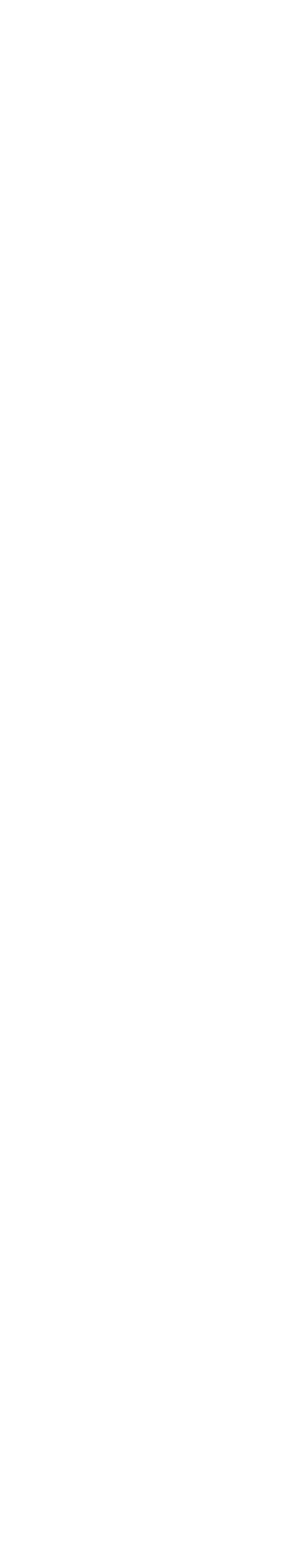
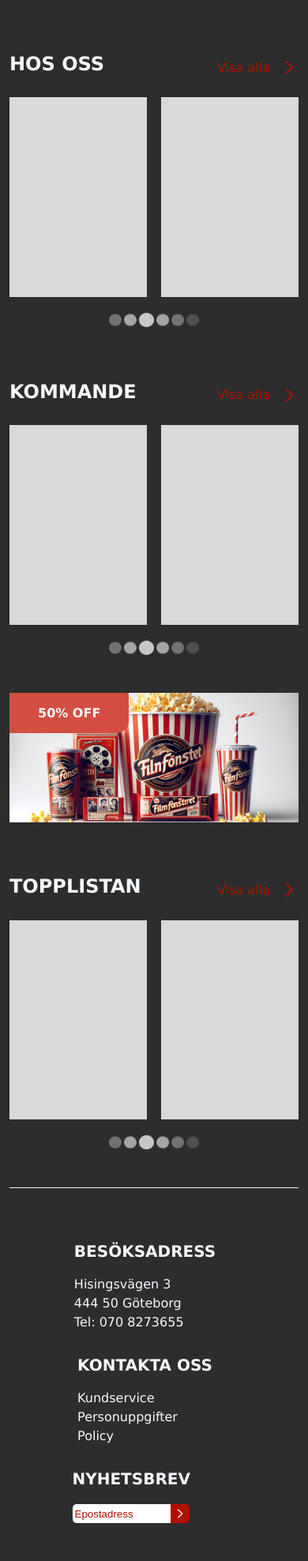
Before and after one commit to wlanhage/dd-bio-proj, a PHP site: page / in a window 390 px wide. Before the commit the part shown is empty. Shown: the part 845-2821 px from the top of the page at 79% size. Before the commit the page ends 844 px from the top, so only its background shows below. Run offline with PHP 8.4, Linux system fonts and the light colour scheme.

Commit message:
added landingpage for mobile and desktop

```diff
--- a/index.html
+++ b/index.html
@@ -1,13 +1,131 @@
 <!DOCTYPE html>
 <html lang="en">
-<head>
-    <meta charset="UTF-8">
-    <meta name="viewport" content="width=device-width, initial-scale=1.0">
-    <title>FilmFönstret</title>
-
-    <link rel="stylesheet" href="style.css">
-</head>
-<body>
-
-</body>
+  <head>
+    <meta charset="UTF-8" />
+    <meta name="viewport" content="width=device-width, initial-scale=1.0" />
+    <link rel="stylesheet" href="style.css" />
+    <title>Film-Fönstret</title>
+  </head>
+  <body>
+    <header class="hero flex column">
+      <nav>
+        <!--NAV-->NAV
+      </nav>
+      <!--HERO-->
+      <div class="card-button-container">
+          <div class="card">
+            <h3>Info about movie</h3>
+            <p>
+              Lorem ipsum, dolor sit amet consectetur adipisicing elit. Quis fuga
+              nulla iusto cumque deleniti vitae dolores qui, laboriosam modi,
+              voluptas maxime velit nesciunt reiciendis amet libero. Vitae soluta
+              aperiam maiores.
+            </p>
+          </div>
+          <button class="btn-hero">MORE</button>
+        </div>
+    </header>
+    <!-- <div class="wrapper flex column"> -->
+      <section class="in-cinema flex">
+        <div class="flex column">
+          <div class="title flex row">
+            <h2 class="title-sections">HOS OSS</h2>
+            <div class="show-more-btn flex">
+              <p>Visa alla</p>
+              <img class="arrow-more" src="images/arrow-more.svg" alt="arrow" />
+            </div>
+          </div>
+          <div class="slide-show flex row">
+            <div class="movie-container"><img src="images/placeholder.png" alt="placeholder"></div>
+            <div class="movie-container"><img src="images/placeholder.png" alt="placeholder"></div>
+            <div class="movie-container desktop"><img src="images/placeholder.png" alt="placeholder"></div>
+            <div class="movie-container desktop"><img src="images/placeholder.png" alt="placeholder"></div>
+          </div>
+          <img
+            class="slidecircle"
+            src="images/slidecircle.png"
+            alt="slidecircles"
+          />
+        </div>
+        <div class="arrow"><img src="images/arrow.svg" alt="arrow" /></div>
+      </section>
+      <section class="upcoming flex">
+        <div class="flex column">
+          <div class="title flex row">
+            <h2 class="title-sections">KOMMANDE</h2>
+            <div class="show-more-btn flex">
+              <p>Visa alla</p>
+              <img class="arrow-more" src="images/arrow-more.svg" alt="arrow" />
+            </div>
+          </div>
+          <div class="slide-show flex row">
+            <div class="movie-container"><img src="images/placeholder.png" alt="placeholder"></div>
+            <div class="movie-container"><img src="images/placeholder.png" alt="placeholder"></div>
+            <div class="movie-container desktop"><img src="images/placeholder.png" alt="placeholder"></div>
+            <div class="movie-container desktop"><img src="images/placeholder.png" alt="placeholder"></div>
+          </div>
+          <img
+            class="slidecircle"
+            src="images/slidecircle.png"
+            alt="slidecircles"
+          />
+        </div>
+        <div class="arrow"><img src="images/arrow.svg" alt="arrow" /></div>
+      </section>
+      <section class="ad flex">
+        <img src="images/adimg.png" alt="ad popcorn" />
+        <div class="ad-offer">
+          <p>50% OFF</p>
+        </div>
+      </section>
+      <section class="toplist flex">
+        <div class="flex column">
+          <div class="title flex row">
+            <h2 class="title-sections">TOPPLISTAN</h2>
+            <div class="show-more-btn flex">
+              <p>Visa alla</p>
+              <img class="arrow-more" src="images/arrow-more.svg" alt="arrow" />
+            </div>
+          </div>
+          <div class="slide-show flex row">
+            <div class="movie-container"><img src="images/placeholder.png" alt="placeholder"></div>
+            <div class="movie-container"><img src="images/placeholder.png" alt="placeholder"></div>
+            <div class="movie-container desktop"><img src="images/placeholder.png" alt="placeholder"></div>
+            <div class="movie-container desktop"><img src="images/placeholder.png" alt="placeholder"></div>
+          </div>
+          <img
+            class="slidecircle"
+            src="images/slidecircle.png"
+            alt="slidecircles"
+          />
+        </div>
+        <div class="arrow"><img src="images/arrow.svg" alt="arrow" /></div>
+      </section>
+      <section class="mobile-line"></section>
+      <section class="contact">
+        <div class="col-1 column">
+          <h3>BESÖKSADRESS</h3>
+          <p>Hisingsvägen 3</p>
+          <p>444 50 Göteborg</p>
+          <p>Tel: 070 8273655</p>
+        </div>
+        <div class="col-2 column">
+          <h3>KONTAKTA OSS</h3>
+          <p>Kundservice</p>
+          <p>Personuppgifter</p>
+          <p>Policy</p>
+        </div>
+        <div class="col-3 column">
+          <h3>NYHETSBREV</h3>
+          <div class="email-submit flex">
+            <input type="email" name="email" placeholder="Epostadress" />
+            <button type="submit">
+              <img src="images/arrow.svg" alt="arrow" />
+            </button>
+          </div>
+        </div>
+      </section>
+    <!-- </div> -->
+    <footer></footer>
+  </body>
 </html>
--- a/style.css
+++ b/style.css
@@ -1,5 +1,358 @@
+:root {
+  --white: #f6f8ff;
+  --black: #2d2d2d;
+  --red: #d24e42;
+  --darkred: #b10f00;
+}
+
 * {
-    margin: 0;
-    padding: 0;
-    box-sizing: border-box;
+  box-sizing: border-box;
 }
+
+body {
+  margin: 0 auto;
+  width: 1280px;
+  background-color: var(--black);
+  font-family: "Lucida Sans", "Lucida Sans Regular", "Lucida Grande",
+    "Lucida Sans Unicode", Geneva, Verdana, sans-serif;
+}
+
+/* .wrapper {
+  padding: 0px 173px;
+} */
+
+a:link,
+a:visited,
+a:hover,
+a:active {
+  color: var(--maroon);
+  text-decoration: none;
+}
+
+.btn-sections {
+  border: none;
+  outline: none;
+  background-color: unset;
+}
+
+h1 {
+  font-size: 28px;
+  font-weight: 600; /* Semi-bold */
+  margin: 0;
+  padding: 0;
+  color: var(--white);
+}
+
+h2 {
+  font-size: 24px;
+  font-weight: bolder;
+  color: var(--white);
+}
+
+h3 {
+  font-size: 20px;
+  font-weight: bold;
+  color: var(--white);
+}
+
+p {
+  font-size: 16px;
+  font-weight: 400; /* Regular */
+  color: var(--white);
+}
+
+section {
+  margin: 48px 172px;
+}
+/* -------------------------------------- */
+/* Hero ----------------------------------*/
+
+.hero {
+  align-items: flex-start;
+  background-image: url("images/example.jpg");
+  background-repeat: no-repeat;
+  background-size: 100%;
+  min-height: 100vh;
+  justify-content: space-between;
+}
+
+/* header {
+  align-items: center;
+  justify-content: space-between;
+  background-color: var(--lightgray);
+  height: 925px;
+  background-image: url("images/m-watchonstone.jpg");
+  background-repeat: no-repeat;
+  background-position: 70% 50%;
+} */
+
+.card-button-container {
+  display: flex;
+  flex-direction: row;
+  margin-bottom: 48px;
+}
+
+.card {
+  padding: 24px 34px;
+  /* position: absolute;
+  top: 68%; */
+  background-color: rgba(229, 229, 229, 0.1);
+  width: 480px;
+  margin: 30px 54px 30px 54px;
+}
+
+.hero .card p {
+  margin: 8px 0 24px 0;
+}
+
+.btn-hero {
+  /* align-self: center; */
+  /* position: relative;
+  top: 97%; */
+  align-self: end;
+  padding: 14px;
+  background-color: unset;
+  border: 1px solid var(--white);
+  font-size: 24px;
+  border-radius: 4px;
+  color: var(--white);
+}
+
+/* -------------------------------------- */
+/* Flexbox ------------------------------ */
+
+.flex {
+  display: flex;
+}
+
+.flex.row {
+  flex-direction: row;
+}
+
+.flex.column {
+  flex-direction: column;
+}
+
+/* -------------------------------------- */
+/* Sections ----------------------------- */
+
+.title {
+  justify-content: space-between;
+}
+
+.slide-show {
+  justify-content: space-between;
+  gap: 18px;
+}
+
+.arrow img {
+  width: 36px;
+  top: 50%;
+  position: relative;
+  margin-left: 20px;
+}
+
+.arrow img:hover {
+  transform: scale(1.1);
+  cursor: pointer;
+}
+
+.arrow-more {
+  padding: 26px 0px;
+}
+
+.show-more-btn:hover {
+  transform: scale(1.1);
+  cursor: pointer;
+}
+
+.show-more-btn {
+  gap: 12px;
+}
+
+.show-more-btn p {
+  align-self: center;
+  color: var(--darkred);
+  width: -webkit-fill-available;
+}
+
+.slidecircle {
+  width: 114px;
+  align-self: center;
+  margin-top: 16px;
+}
+
+/*----------------------------*/
+/*ads-------------------------*/
+
+.ad img {
+  max-width: 934px;
+}
+
+/*Ad margin*/
+section.upcoming.flex > div.flex.column > img {
+  margin-bottom: 30px;
+}
+
+section.toplist.flex > div.flex.column > div.title.flex.row {
+  margin-top: 30px;
+}
+/*----------*/
+
+.ad-offer {
+  position: absolute;
+  padding: 0px 72px;
+  background-color: var(--red);
+  border-bottom-right-radius: 15px;
+}
+
+.ad-offer p {
+  font-weight: bolder;
+  font-size: 32px;
+}
+
+/*----------------------------*/
+/*Contact and info------------*/
+
+.contact {
+  display: flex;
+  flex-direction: row;
+  margin-top: 48px;
+  justify-content: center;
+  gap: 23px;
+}
+
+.col-1,
+.col-2 {
+  border-right: 1px solid white;
+  padding-right: 23px;
+}
+
+.email-submit input {
+  width: 60%;
+  margin: unset;
+  border-style: unset;
+  border-bottom-left-radius: 5px;
+  border-top-left-radius: 5px;
+  padding: 3px;
+}
+
+.email-submit button {
+  margin: unset;
+  background-color: var(--darkred);
+  border: unset;
+  padding: 4px;
+  border-bottom-right-radius: 5px;
+  border-top-right-radius: 5px;
+}
+
+.email-submit button:hover {
+  cursor: pointer;
+  opacity: 80%;
+}
+
+.email-submit button img {
+  display: flex;
+  width: 16px;
+}
+
+input::placeholder {
+  font-weight: lighter;
+  color: var(--darkred);
+}
+
+.email-submit input:focus {
+  outline: none;
+}
+
+.mobile-line {
+  display: none;
+}
+
+@media screen and (max-width: 450px) {
+  body {
+    width: 100%;
+  }
+
+  .desktop {
+    display: none;
+  }
+
+  section {
+    margin: 48px 12px;
+  }
+
+  h2 {
+    margin-bottom: unset;
+  }
+
+  /*---------------------*/
+
+  .btn-hero {
+    align-self: center;
+  }
+
+  .card-button-container {
+    flex-direction: column;
+  }
+
+  .card {
+    width: unset;
+  }
+
+  /*---------------------*/
+
+  .arrow {
+    display: none;
+  }
+
+  .ad img {
+    max-width: 430px;
+    width: 100%;
+  }
+
+  .ad-offer {
+    padding: 0px 36px;
+  }
+
+  .ad-offer p {
+    font-weight: bolder;
+    font-size: 16px;
+  }
+
+  /*Ad margin*/
+  section.upcoming.flex > div.flex.column > img {
+    margin-bottom: unset;
+  }
+
+  section.toplist.flex > div.flex.column > div.title.flex.row {
+    margin-top: unset;
+  }
+  /*----------*/
+
+  .contact {
+    flex-direction: column;
+    align-items: center;
+    gap: 8px;
+  }
+
+  .col-1,
+  .col-2 {
+    border-right: unset;
+  }
+
+  .col-1 p,
+  .col-2 p {
+    margin: 5px 0px;
+  }
+
+  .slide-show img {
+    width: 100%;
+  }
+
+  .mobile-line {
+    display: block;
+    height: 1px;
+    background-color: var(--white);
+  }
+}
```
Also changed, not shown: images/M-loadingdots.png (added), images/adimg.png (added), images/arrow-more.svg (added), images/arrow.svg (added), images/placeholder.png (added), images/slidecircle.png (added), images/slidecircle.svg (added).
